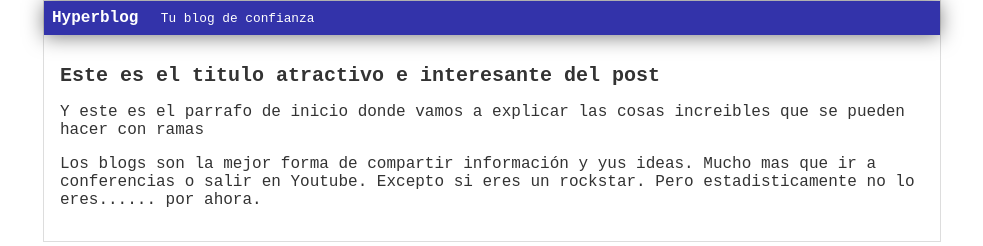
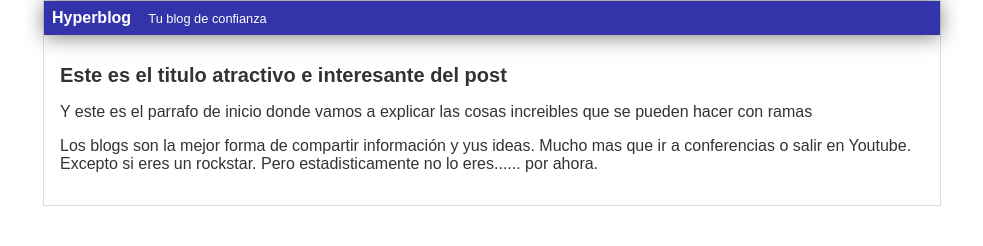
Before and after one commit to CristhianCM/hyperblog, a plain HTML site: page blogpost.html in a window 1280 px wide. Shown: the whole page, without its empty margins (148-1131 px from the left). Drawn offline with Linux system fonts and the light colour scheme.

Commit message:
Volvi con una tipografia menos controversial

```diff
--- a/css/estilos.css
+++ b/css/estilos.css
@@ -2,7 +2,7 @@ body
 {
     color: #333;
     text-align: left;
-    font-family: monospace;
+    font-family: Arial;
     font-size: 16px;
     margin: 0;
     padding: 0;
```
Also changed, not shown: blogpost.html (+1 -1 lines).
